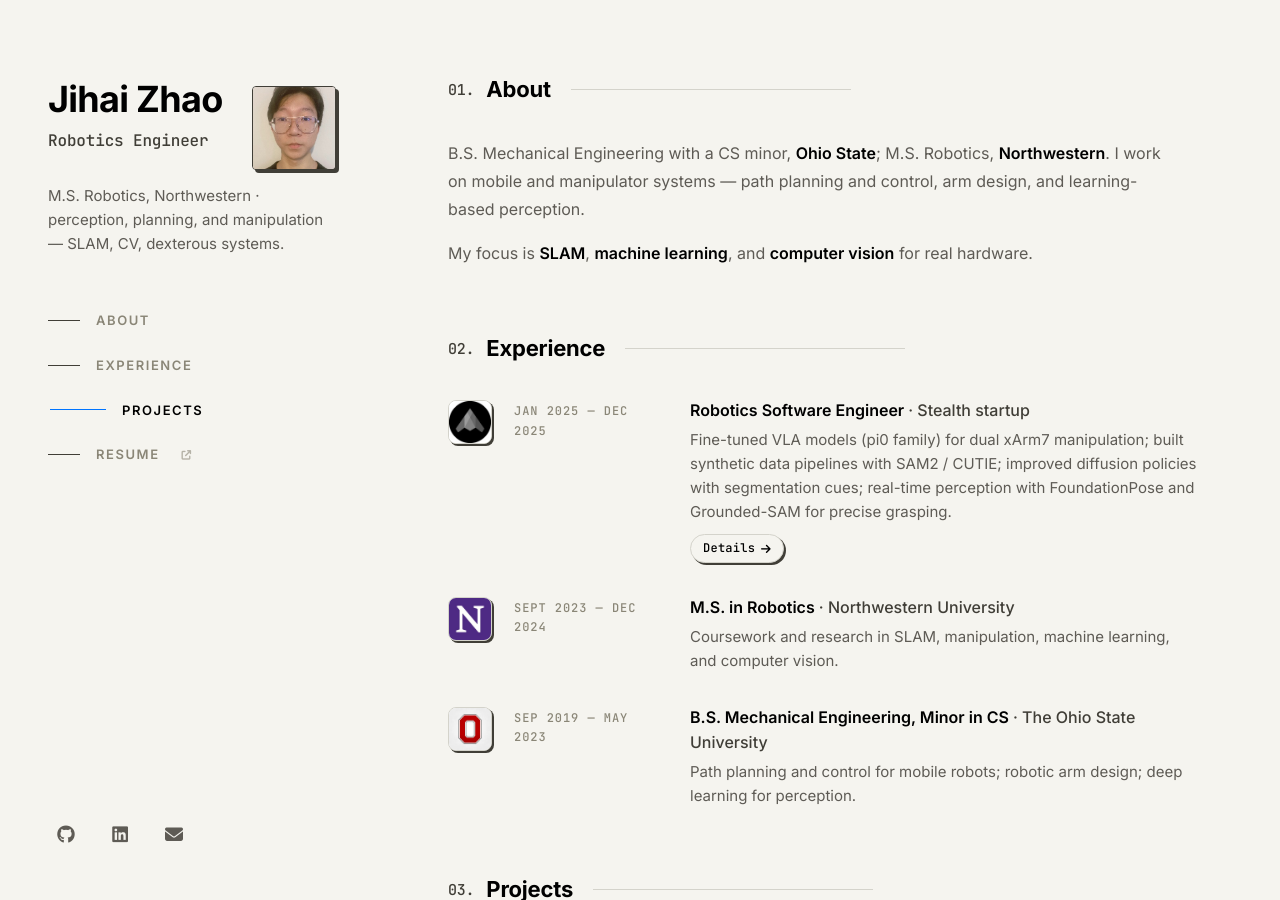
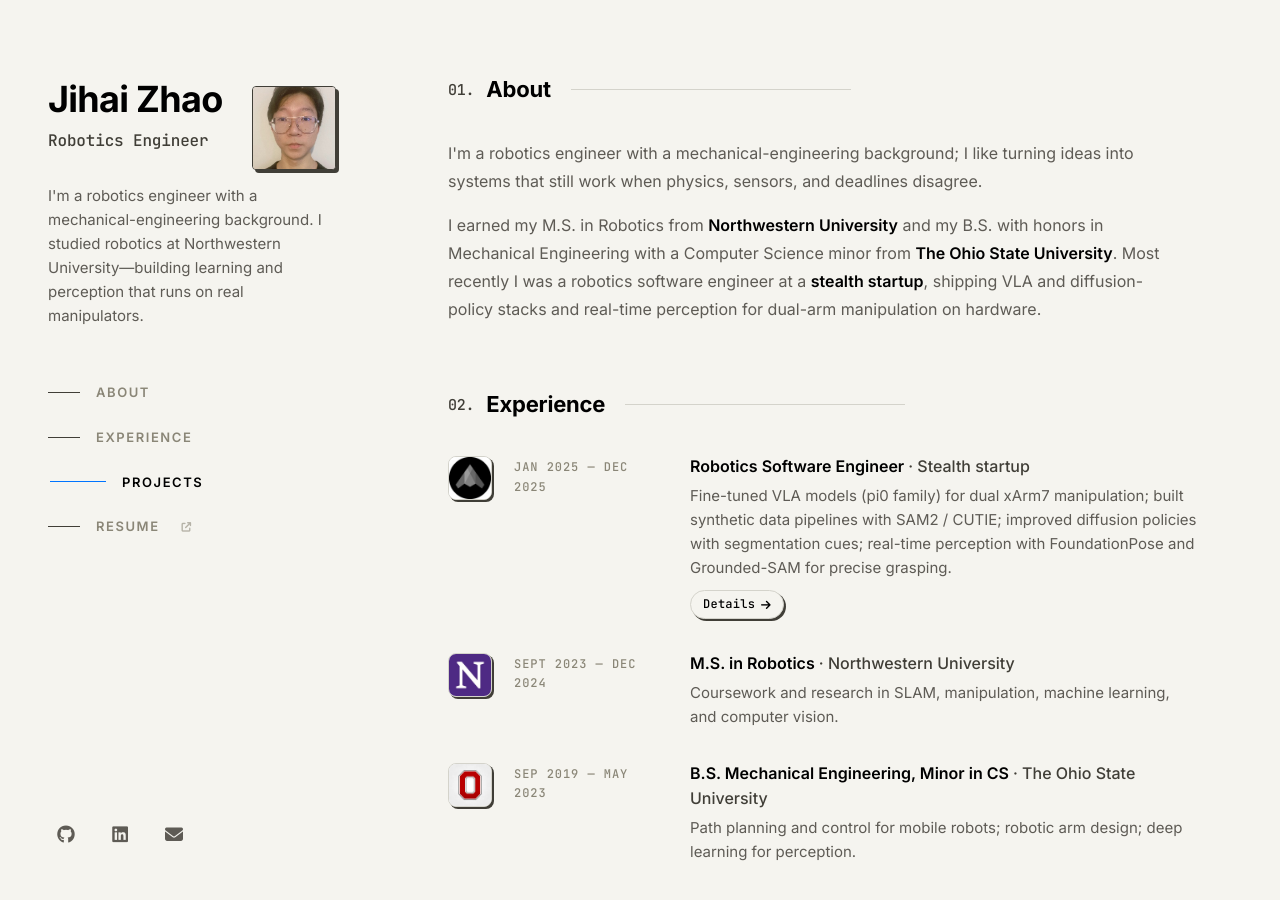
Before and after one commit to JihaiZhao/jihaizhao.github.io, a Jekyll site: the page preview.html, which Jekyll copies as it is, in a window 1280 px wide and 900 px high. Built offline with Jekyll 4.4.1, drawn with Linux system fonts in a browser that asks for light colours.

Commit message:
Rewrite hero and About: short two-part copy, full school names, CV-aligned
Co-authored-by: Cursor <cursoragent@cursor.com>

```diff
--- a/_config.yml
+++ b/_config.yml
@@ -3,7 +3,7 @@ title: Jihai Zhao
 tagline: Robotics Engineer
 email: jihai518@gmail.com
 url: https://jihaizhao.github.io
-description: "Jihai Zhao — Robotics Engineer. Northwestern M.S. · SLAM, vision, manipulation."
+description: "Jihai Zhao — Robotics engineer. Northwestern University, The Ohio State University. Manipulation, perception, robot learning."
 keywords: "robotics, SLAM, computer vision, manipulation, ROS, Northwestern"
 meta_author: Jihai Zhao
 
@@ -11,13 +11,12 @@ meta_author: Jihai Zhao
 hero:
   name: Jihai Zhao
   role: Robotics Engineer
-  blurb: M.S. Robotics, Northwestern · perception, planning, and manipulation — SLAM, CV, dexterous systems.
+  blurb: I'm a robotics engineer with a mechanical-engineering background. I studied robotics at Northwestern University—building learning and perception that runs on real manipulators.
 
 about: |
-  B.S. Mechanical Engineering with a CS minor, <strong>Ohio State</strong>; M.S. Robotics, <strong>Northwestern</strong>.
-  I work on mobile and manipulator systems — path planning and control, arm design, and learning-based perception.
+  I'm a robotics engineer with a mechanical-engineering background; I like turning ideas into systems that still work when physics, sensors, and deadlines disagree.
 
-  My focus is <strong>SLAM</strong>, <strong>machine learning</strong>, and <strong>computer vision</strong> for real hardware.
+  I earned my M.S. in Robotics from **Northwestern University** and my B.S. with honors in Mechanical Engineering with a Computer Science minor from **The Ohio State University**. Most recently I was a robotics software engineer at a **stealth startup**, shipping VLA and diffusion-policy stacks and real-time perception for dual-arm manipulation on hardware.
 
 # Resume link gets ?v=<build unix time> so browsers/CDNs fetch a new copy after each deploy.
 resume_url: img/Jihai_CV.pdf
--- a/preview.html
+++ b/preview.html
@@ -5,7 +5,7 @@
   <meta http-equiv="X-UA-Compatible" content="IE=edge">
   <meta name="viewport" content="width=device-width, initial-scale=1">
   <title>Jihai Zhao — Robotics Engineer (PREVIEW)</title>
-  <meta name="description" content="Jihai Zhao — Robotics Engineer. Northwestern M.S. · SLAM, vision, manipulation.">
+  <meta name="description" content="Jihai Zhao — Robotics engineer. Northwestern University, The Ohio State University. Manipulation, perception, robot learning.">
 
   <link rel="stylesheet" href="style.css?v=20260516">
   <link rel="stylesheet" href="css/font-awesome/css/all.min.css">
@@ -31,7 +31,7 @@
               <img src="img/profile.jpg" alt="Jihai Zhao" class="side-avatar">
             </a>
           </div>
-          <p class="side-blurb">M.S. Robotics, Northwestern · perception, planning, and manipulation — SLAM, CV, dexterous systems.</p>
+          <p class="side-blurb">I'm a robotics engineer with a mechanical-engineering background. I studied robotics at Northwestern University—building learning and perception that runs on real manipulators.</p>
         </header>
 
         <nav class="side-nav" aria-label="In-page navigation">
@@ -55,8 +55,8 @@
       <section id="about" class="section">
         <h2 class="section-title"><span class="num">01.</span> About</h2>
         <div class="about-body">
-          <p>B.S. Mechanical Engineering with a CS minor, <strong>Ohio State</strong>; M.S. Robotics, <strong>Northwestern</strong>. I work on mobile and manipulator systems — path planning and control, arm design, and learning-based perception.</p>
-          <p>My focus is <strong>SLAM</strong>, <strong>machine learning</strong>, and <strong>computer vision</strong> for real hardware.</p>
+          <p>I'm a robotics engineer with a mechanical-engineering background; I like turning ideas into systems that still work when physics, sensors, and deadlines disagree.</p>
+          <p>I earned my M.S. in Robotics from <strong>Northwestern University</strong> and my B.S. with honors in Mechanical Engineering with a Computer Science minor from <strong>The Ohio State University</strong>. Most recently I was a robotics software engineer at a <strong>stealth startup</strong>, shipping VLA and diffusion-policy stacks and real-time perception for dual-arm manipulation on hardware.</p>
         </div>
       </section>
 
```
